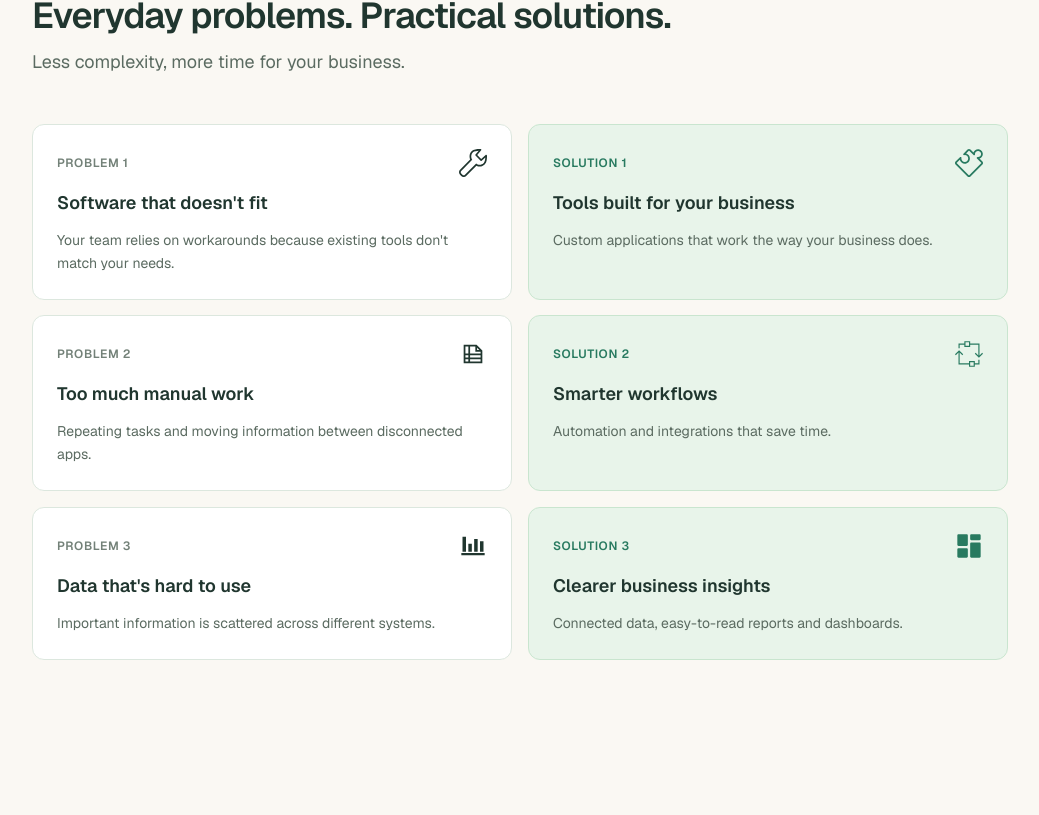
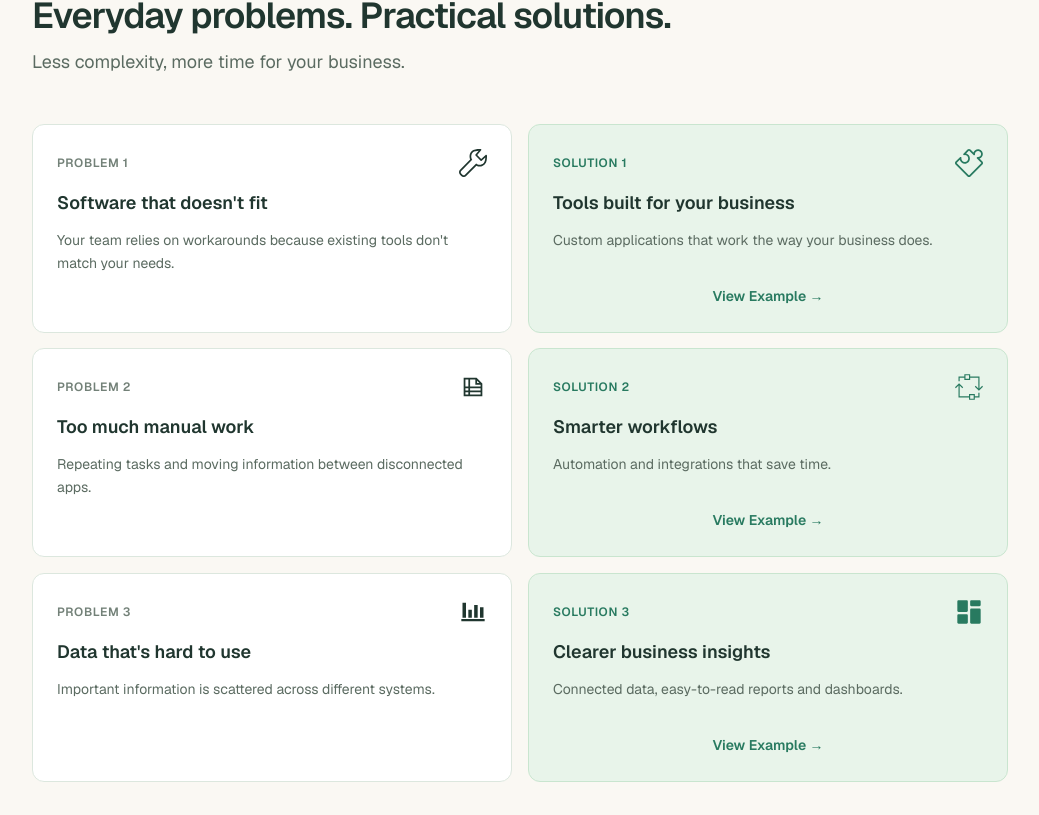
Before and after one commit to juan7792/jrodriguez-dev, a Next.js app: page /en/business in a window 1280 px wide. Shown: the part 765-1580 px from the top of the page, without its empty margins (120-1159 px from the left). Built offline with nearby package versions, Linux system fonts and the light colour scheme.

Commit message:
business: adding portfolio link placeholder

```diff
--- a/src/components/business/BusinessProblemsSolutions.tsx
+++ b/src/components/business/BusinessProblemsSolutions.tsx
@@ -12,6 +12,12 @@ const icons = {
   problem3: "/icons/business/barchart.svg",
   solution3: "/icons/business/dashboard.svg",
 };
+
+const exampleLinks = [
+  "#",
+  "#",
+  "#",
+];
 
 type BusinessItem = {
   problem: {
@@ -53,6 +59,7 @@ export default async function BusinessProblemsSolutions() {
               title={item.solution.title}
               description={item.solution.description}
               icon={icons[`solution${index + 1}` as keyof typeof icons]}
+              exampleHref={exampleLinks[index]}
             />
           </div>
         ))}
--- a/src/components/business/BusinessSolution.tsx
+++ b/src/components/business/BusinessSolution.tsx
@@ -1,4 +1,3 @@
-
 import Image from "next/image";
 import Card from "@/components/ui/Card";
 
@@ -7,6 +6,7 @@ type BusinessSolutionProps = {
   title: string;
   description: string;
   icon: string;
+  exampleHref: string;
 };
 
 export default function BusinessSolution({
@@ -14,10 +14,11 @@ export default function BusinessSolution({
   title,
   description,
   icon,
+  exampleHref,
 }: BusinessSolutionProps) {
   return (
     <Card hover className="business-solution-card h-full p-6">
-      <div className="flex flex-col gap-3">
+      <div className="flex h-full flex-col gap-3">
         <div className="flex items-center justify-between gap-4">
           <span className="business-card-label text-xs font-semibold uppercase tracking-wider">
             {label}
@@ -39,6 +40,19 @@ export default function BusinessSolution({
         <p className="business-card-description text-sm leading-relaxed">
           {description}
         </p>
+
+        {/* Example link placeholder */}
+        <div className="mt-auto pt-5 text-center">
+          <a
+            href={exampleHref}
+            aria-disabled={exampleHref === "#"}
+            className={`inline-block text-sm font-semibold text-[#287A60] transition-colors hover:text-[#20664E] hover:underline ${
+              exampleHref === "#" ? "pointer-events-none" : ""
+            }`}
+          >
+            View Example →
+          </a>
+        </div>
       </div>
     </Card>
   );
```
